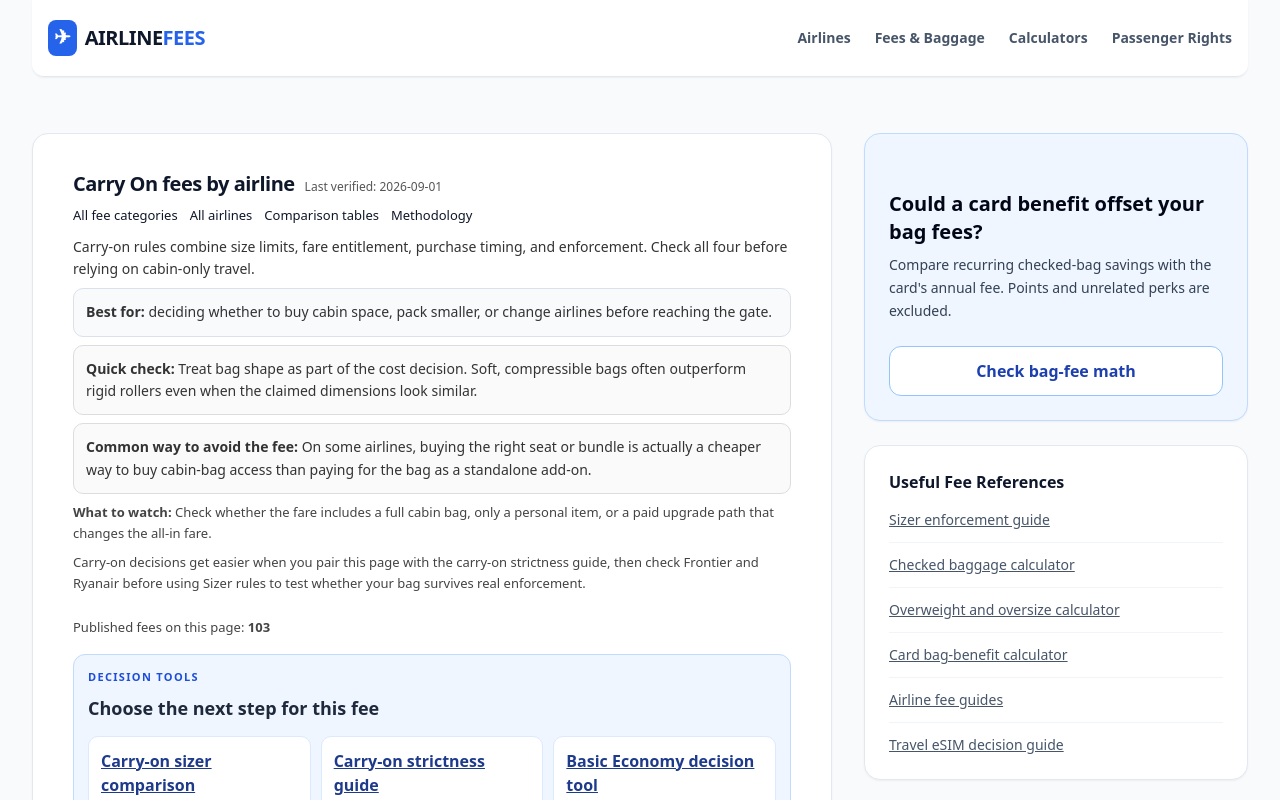
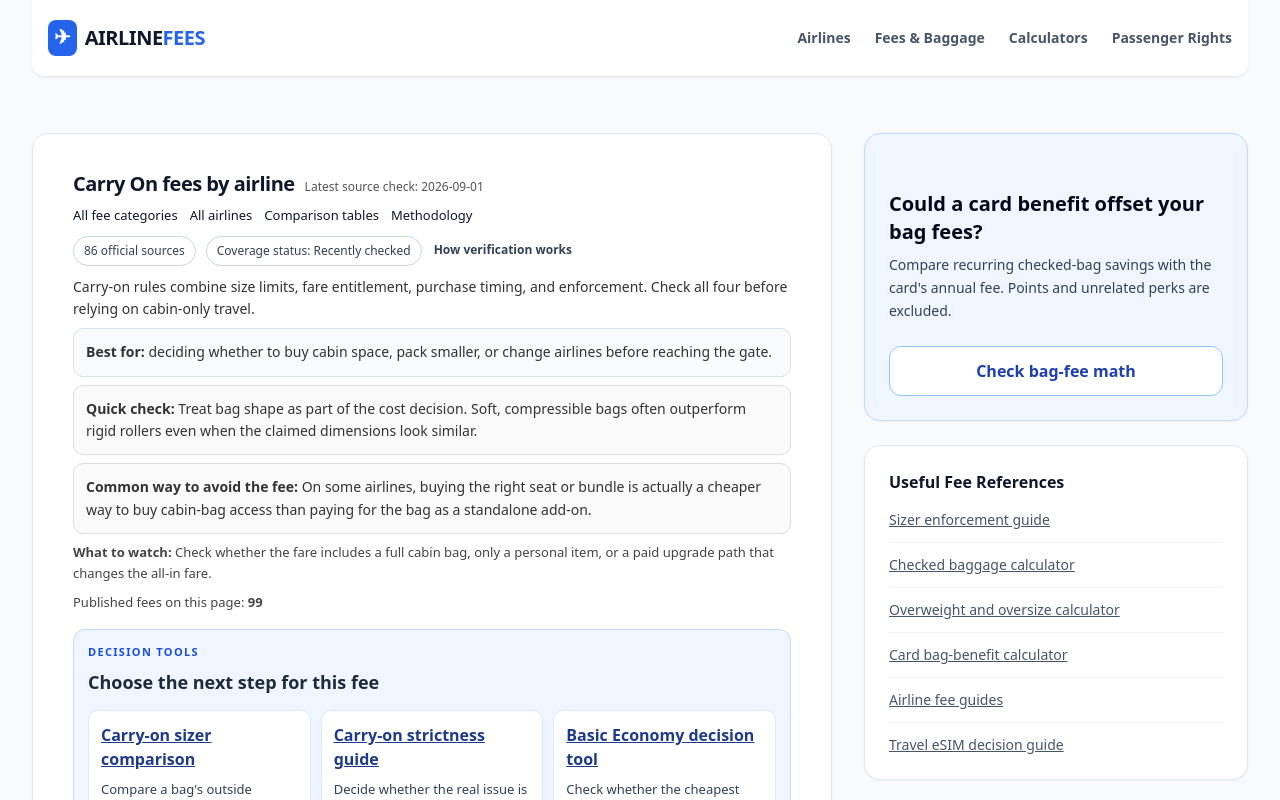
Before and after one commit to rwhonyaku/airline-fees-reference, a Next.js app: page /fees/carry_on in a window 1280 px wide. Shown: the top 800 px of the page. Built offline with nearby package versions, Linux system fonts and the light colour scheme.

Commit message:
Improve checked baggage decision guide

```diff
--- a/app/fees/[category]/page.tsx
+++ b/app/fees/[category]/page.tsx
@@ -8,6 +8,7 @@ import { CheckedBagCardMathCallout } from "@/components/CheckedBagCardMathCallou
 import { JsonLd } from "@/components/JsonLd";
 import { canonical } from "@/lib/seo";
 import { hasActiveStrategyPage } from "@/lib/airline-strategy";
+import { getVerificationFreshness } from "@/lib/freshness";
 
 type PageProps = {
   params: Promise<{ category: string }>;
@@ -52,6 +53,11 @@ function safeDate(v: unknown): string {
 function getLatestVerifiedDate(rows: Row[]): string {
   const dates = rows.map((row) => row.lastVerified).filter((date) => date !== "Not published");
   return dates.length ? dates.sort().at(-1)! : "Not published";
+}
+
+function getOldestVerifiedDate(rows: Row[]): string {
+  const dates = rows.map((row) => row.lastVerified).filter((date) => date !== "Not published");
+  return dates.length ? dates.sort().at(0)! : "Not published";
 }
 
 function getFeeFaq(category: string): Array<{ question: string; answer: string }> {
@@ -432,24 +438,14 @@ function getDecisionToolCards(category: string): Array<{ href: string; label: st
           body: "Turn travelers, bags, trip type, and annual trips into a baggage-cost estimate when the published fees include a usable price.",
         },
         {
-          href: "/best-cards?travelers=2&bags=1&trips=2&pay=yes",
-          label: "Card break-even calculator",
-          body: "Check whether repeat first-bag fees can justify an eligible airline card on bag savings alone.",
-        },
-        {
-          href: "/best-cards?airline=united&travelers=2&bags=1&trips=2&pay=yes",
-          label: "United card bag math",
-          body: "Use this when repeat United first-bag fees are the reason you are comparing card benefits.",
-        },
-        {
-          href: "/best-cards?airline=alaska&travelers=2&bags=1&trips=3&pay=yes",
-          label: "Alaska repeat-trip math",
-          body: "Use this when recurring Alaska checked-bag fees may be high enough to beat a card annual fee.",
-        },
-        {
           href: "/guides/international-baggage-allowance",
           label: "International allowance explainer",
           body: "Best when the price or allowance depends on route, fare family, cabin, or piece-versus-weight concept.",
+        },
+        {
+          href: "/tools/excess-baggage-calculator",
+          label: "Overweight and oversize calculator",
+          body: "Use this after confirming the base allowance when weight or dimensions may create an additional charge.",
         },
       ];
     case "carry_on":
@@ -543,66 +539,60 @@ function CheckedBaggageAnswerBlock() {
         <div style={{ fontSize: 11, fontWeight: 800, letterSpacing: "0.12em", textTransform: "uppercase", color: "#475569" }}>
           Direct answer
         </div>
-        <h2 style={{ margin: "6px 0 0", fontSize: 18 }}>How much does checked baggage cost?</h2>
+        <h2 style={{ margin: "6px 0 0", fontSize: 20 }}>What will the airline charge for a checked bag?</h2>
       </div>
 
       <p style={{ margin: 0, fontSize: 14, lineHeight: 1.65, color: "#334155" }}>
-        There is not one checked-bag price across airlines. For many U.S. domestic-style trips, the
-        useful number is the first checked bag fee multiplied by travelers and flight directions.
-        For international trips, the first question is often whether your route, cabin, and fare
-        already include an allowance. Once you exceed that allowance, the cost may move into
-        excess-baggage, overweight, or oversize rules instead of a simple first-bag fee.
+        First determine whether your ticket already includes baggage. If it does not, the price can
+        depend on the airline, route, fare, bag number, purchase timing, and currency. A published
+        first-bag price should then be multiplied by travelers and directions—not treated as the
+        price for the whole trip.
       </p>
 
       <p style={{ margin: 0, fontSize: 14, lineHeight: 1.65, color: "#334155" }}>
-        Baggage fees are usually not roundtrip prices. If an airline lists a checked bag fee per
-        direction, a roundtrip can mean paying once on the outbound flight and again on the return.
-        A family of four checking one bag each can therefore face eight bag charges on a roundtrip,
-        before card benefits, included allowances, or status exceptions.
+        On international itineraries, cabin and fare rules may include one or more bags before a fee
+        applies. Additional, overweight, and oversized baggage can follow separate pricing rules, so
+        the airline&apos;s itinerary-specific lookup may be the only reliable exact answer.
       </p>
+
+      <div style={{ display: "grid", gap: 10, gridTemplateColumns: "repeat(auto-fit, minmax(190px, 1fr))" }}>
+        {[
+          ["Fixed fee per direction", "A published first- or second-bag price is charged on each direction of travel."],
+          ["Included by fare or cabin", "The ticket includes an allowance before additional-bag charges begin."],
+          ["Route-priced baggage", "The airline calculates the price from the itinerary, market, fare, or purchase channel."],
+          ["Excess baggage rules", "Extra pieces, excess weight, or excess size use a different charge from the standard bag."],
+        ].map(([title, body]) => (
+          <div key={title} style={{ border: "1px solid #e2e8f0", borderRadius: 10, padding: 12, background: "#f8fafc" }}>
+            <div style={{ fontWeight: 800, color: "#0f172a" }}>{title}</div>
+            <div style={{ marginTop: 6, fontSize: 13, lineHeight: 1.55, color: "#475569" }}>{body}</div>
+          </div>
+        ))}
+      </div>
 
       <div style={{ display: "grid", gap: 10, gridTemplateColumns: "repeat(auto-fit, minmax(220px, 1fr))" }}>
         <Link
           href="/airlines/air-france"
           style={{ border: "1px solid #e2e8f0", borderRadius: 10, padding: 12, color: "#0f172a", textDecoration: "none" }}
         >
-          <div style={{ fontWeight: 800, textDecoration: "underline" }}>Air France baggage charges</div>
+          <div style={{ fontWeight: 800, textDecoration: "underline" }}>Route or fare controls the price</div>
           <div style={{ marginTop: 8, fontSize: 13, lineHeight: 1.55, color: "#475569" }}>
-            Use this when the question is Air France baggage fees, baggage price, excess baggage cost, or extra baggage charges.
+            Air France is a useful example: included allowance and extra-bag pricing depend on the ticket and itinerary.
           </div>
         </Link>
         <Link
           href="/tools/checked-baggage-calculator?travelers=2&bags=1&directions=2&trips=2&pay=yes"
           style={{ border: "1px solid #e2e8f0", borderRadius: 10, padding: 12, color: "#0f172a", textDecoration: "none" }}
         >
-          <div style={{ fontWeight: 800, textDecoration: "underline" }}>Price travelers x bags</div>
+          <div style={{ fontWeight: 800, textDecoration: "underline" }}>Calculate the full trip</div>
           <div style={{ marginTop: 8, fontSize: 13, lineHeight: 1.55, color: "#475569" }}>
             Use this when you need the likely baggage bill for a party instead of one isolated fee.
-          </div>
-        </Link>
-        <Link
-          href="/tools/checked-baggage-calculator?travelers=4&bags=1&directions=2&trips=1&pay=yes"
-          style={{ border: "1px solid #e2e8f0", borderRadius: 10, padding: 12, color: "#0f172a", textDecoration: "none" }}
-        >
-          <div style={{ fontWeight: 800, textDecoration: "underline" }}>Family roundtrip bag math</div>
-          <div style={{ marginTop: 8, fontSize: 13, lineHeight: 1.55, color: "#475569" }}>
-            Use this when you need to see how one checked bag per traveler multiplies across both directions.
-          </div>
-        </Link>
-        <Link
-          href="/best-cards?travelers=2&bags=1&trips=2&pay=yes"
-          style={{ border: "1px solid #e2e8f0", borderRadius: 10, padding: 12, color: "#0f172a", textDecoration: "none" }}
-        >
-          <div style={{ fontWeight: 800, textDecoration: "underline" }}>Check card break-even</div>
-          <div style={{ marginTop: 8, fontSize: 13, lineHeight: 1.55, color: "#475569" }}>
-            Use this when repeat first-bag fees may be high enough for a checked-bag card to beat its annual fee.
           </div>
         </Link>
         <Link
           href="/guides/international-baggage-allowance"
           style={{ border: "1px solid #e2e8f0", borderRadius: 10, padding: 12, color: "#0f172a", textDecoration: "none" }}
         >
-          <div style={{ fontWeight: 800, textDecoration: "underline" }}>Included allowance first</div>
+          <div style={{ fontWeight: 800, textDecoration: "underline" }}>Check included allowance first</div>
           <div style={{ marginTop: 8, fontSize: 13, lineHeight: 1.55, color: "#475569" }}>
             Use this when the airline uses route, cabin, fare family, piece concept, or weight concept rules.
           </div>
@@ -811,6 +801,7 @@ export default async function FeeCategoryHubPage({ params }: PageProps) {
 
   const rows: Row[] = [];
   for (const slug of getAirlineSlugs()) {
+    if (slug === "spirit") continue;
     const airline = getAirlineBySlug(slug);
     if (!airline) continue;
 
@@ -836,13 +827,19 @@ export default async function FeeCategoryHubPage({ params }: PageProps) {
 
   rows.sort((a, b) => b.lastVerified.localeCompare(a.lastVerified));
   const latestVerified = getLatestVerifiedDate(rows);
+  const oldestVerified = getOldestVerifiedDate(rows);
+  const coverageFreshness = getVerificationFreshness(oldestVerified);
+  const officialSourceCount = new Set(rows.map((row) => row.sourceUrl).filter(Boolean)).size;
+  const needsRecheckCount = rows.filter(
+    (row) => getVerificationFreshness(row.lastVerified).label === "Needs recheck",
+  ).length;
   const contextualBridge = getContextualBridge(cat);
   const decisionToolCards = getDecisionToolCards(cat);
 
   const title = titleCaseFromSlug(cat);
   const feeFaqs = getFeeFaq(cat);
   const pageHref = `/fees/${encodeURIComponent(cat)}`;
-  const pageDescription = `${title} fees by airline, with published amounts, source links, conditions, route limits, and last verified dates.`;
+  const pageDescription = `${title} fees by airline, with published amounts, official source links, conditions, route limits, and last checked dates.`;
   const spotlightAirlines = (strategy?.spotlightAirlines ?? [])
     .map((entry) => {
       const airline = getAirlineBySlug(entry.slug);
@@ -866,7 +863,7 @@ export default async function FeeCategoryHubPage({ params }: PageProps) {
       <header style={{ display: "grid", gap: 10 }}>
         <div style={{ display: "flex", gap: 10, flexWrap: "wrap", alignItems: "baseline" }}>
           <h1 style={{ margin: 0, fontSize: 20 }}>{title} fees by airline</h1>
-          <span style={{ fontSize: 12, color: "#555" }}>Last verified: {latestVerified}</span>
+          <span style={{ fontSize: 12, color: "#555" }}>Latest source check: {latestVerified}</span>
         </div>
 
         <nav style={{ display: "flex", gap: 12, flexWrap: "wrap", fontSize: 13 }}>
@@ -876,18 +873,37 @@ export default async function FeeCategoryHubPage({ params }: PageProps) {
           <Link href="/methodology">Methodology</Link>
         </nav>
 
+        {cat === "checked_baggage" ? <CheckedBaggageAnswerBlock /> : null}
+
+        <div style={{ display: "flex", gap: 10, flexWrap: "wrap", fontSize: 12, color: "#334155" }}>
+          <span style={{ border: "1px solid #cbd5e1", borderRadius: 999, padding: "5px 10px", background: "#fff" }}>
+            {officialSourceCount} official source{officialSourceCount === 1 ? "" : "s"}
+          </span>
+          <span style={{ border: "1px solid #cbd5e1", borderRadius: 999, padding: "5px 10px", background: "#fff" }} title={coverageFreshness.detail}>
+            Coverage status: {coverageFreshness.label}
+          </span>
+          {needsRecheckCount > 0 ? (
+            <span style={{ border: "1px solid #fca5a5", borderRadius: 999, padding: "5px 10px", background: "#fff1f2", color: "#881337" }}>
+              {needsRecheckCount} record{needsRecheckCount === 1 ? "" : "s"} need recheck
+            </span>
+          ) : null}
+          <Link href="/methodology" style={{ padding: "5px 2px", fontWeight: 700 }}>How verification works</Link>
+        </div>
+
         <section style={{ display: "grid", gap: 8, fontSize: 14, lineHeight: 1.6, color: "#333" }}>
-          <div>{hub.verdict}</div>
+          {cat !== "checked_baggage" ? <div>{hub.verdict}</div> : null}
 
-          {strategy && (
+          {strategy && cat !== "checked_baggage" ? (
             <div style={{ border: "1px solid #dbe1ea", borderRadius: 10, padding: 12, background: "#f8fafc" }}>
               <strong>Best for:</strong> {strategy.introLabel}
             </div>
-          )}
+          ) : null}
 
-          <div style={{ border: "1px solid #ddd", borderRadius: 10, padding: 12, background: "#fafafa" }}>
-            <strong>Quick check:</strong> {hub.proTip}
-          </div>
+          {cat !== "checked_baggage" ? (
+            <div style={{ border: "1px solid #ddd", borderRadius: 10, padding: 12, background: "#fafafa" }}>
+              <strong>Quick check:</strong> {hub.proTip}
+            </div>
+          ) : null}
 
           <div style={{ border: "1px solid #ddd", borderRadius: 10, padding: 12, background: "#fafafa" }}>
             <strong>Common way to avoid the fee:</strong> {hub.loophole}
@@ -896,8 +912,6 @@ export default async function FeeCategoryHubPage({ params }: PageProps) {
           <div style={{ fontSize: 13, color: "#444" }}>
             <strong>What to watch:</strong> {hub.whatToWatch}
           </div>
-
-          {contextualBridge}
 
           <div style={{ display: "flex", gap: 10, flexWrap: "wrap", fontSize: 13, color: "#444" }}>
             <span>
@@ -945,8 +959,6 @@ export default async function FeeCategoryHubPage({ params }: PageProps) {
           </div>
         </section>
       ) : null}
-
-      {cat === "checked_baggage" ? <CheckedBaggageAnswerBlock /> : null}
 
       {cat === "overweight_baggage" ? <OverweightBaggageAnswerBlock /> : null}
       {cat === "oversize_baggage" ? <OversizeBaggageAnswerBlock /> : null}
@@ -1016,8 +1028,8 @@ export default async function FeeCategoryHubPage({ params }: PageProps) {
       <section style={{ display: "grid", gap: 10 }}>
         <h2 style={{ margin: 0, fontSize: 16 }}>Published fees and sources</h2>
 
-        <div style={{ overflowX: "auto" }}>
-          <table>
+        <div style={{ overflowX: "auto", WebkitOverflowScrolling: "touch" }}>
+          <table style={{ minWidth: 1180 }}>
             <caption style={{ padding: 8, textAlign: "left", fontSize: 13, color: "#444" }}>
               {title} details by airline, including amount, route, timing, conditions, source, and last checked date.
             </caption>
@@ -1030,7 +1042,7 @@ export default async function FeeCategoryHubPage({ params }: PageProps) {
                 <th scope="col">Timing</th>
                 <th scope="col">Conditions</th>
                 <th scope="col">Source</th>
-                <th scope="col">Last verified</th>
+                <th scope="col">Last checked</th>
                 <th scope="col">Next step</th>
               </tr>
             </thead>
@@ -1057,7 +1069,12 @@ export default async function FeeCategoryHubPage({ params }: PageProps) {
                       "Not published"
                     )}
                   </td>
-                  <td style={{ whiteSpace: "nowrap" }}>{row.lastVerified}</td>
+                  <td style={{ whiteSpace: "nowrap" }} title={getVerificationFreshness(row.lastVerified).detail}>
+                    {row.lastVerified}
+                    <div style={{ marginTop: 4, fontSize: 11, color: getVerificationFreshness(row.lastVerified).tone === "red" ? "#be123c" : "#64748b" }}>
+                      {getVerificationFreshness(row.lastVerified).label}
+                    </div>
+                  </td>
                   <td>
                     <div style={{ display: "grid", gap: 6, minWidth: 150 }}>
                       {cat === "checked_baggage" ? (
```
